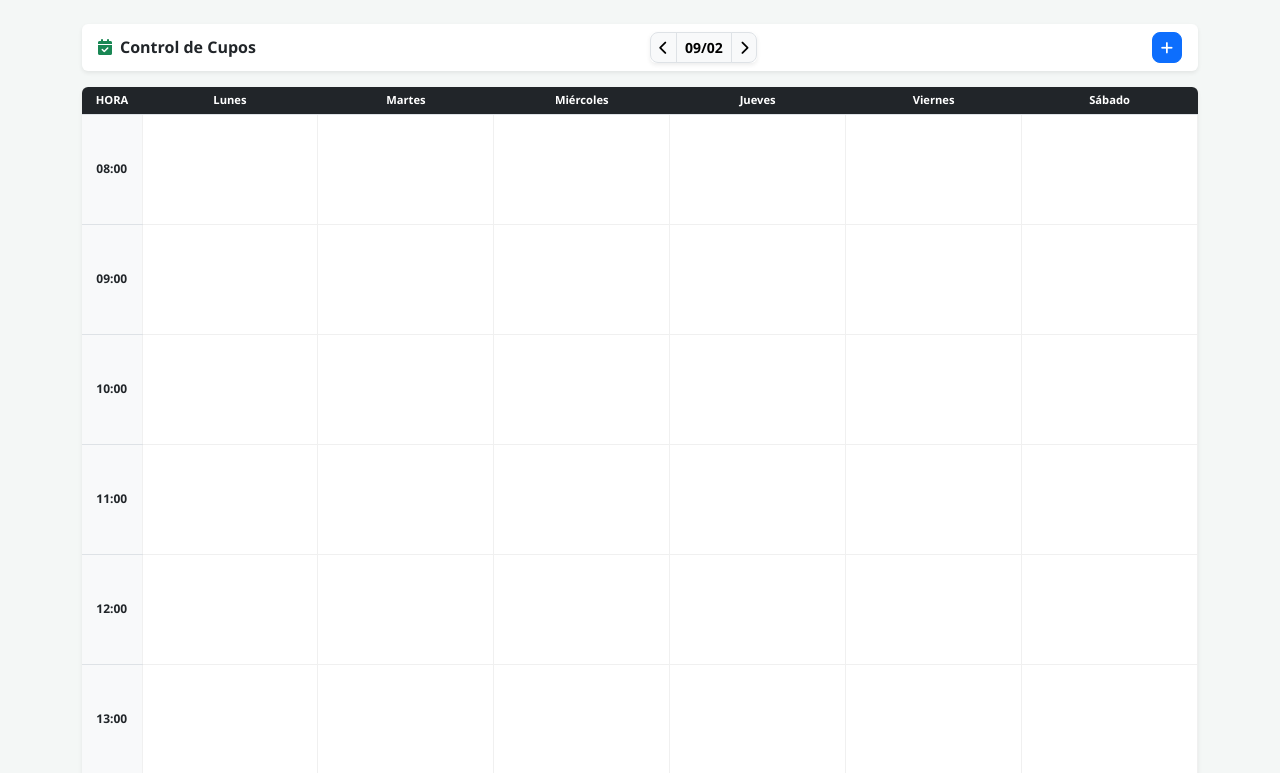
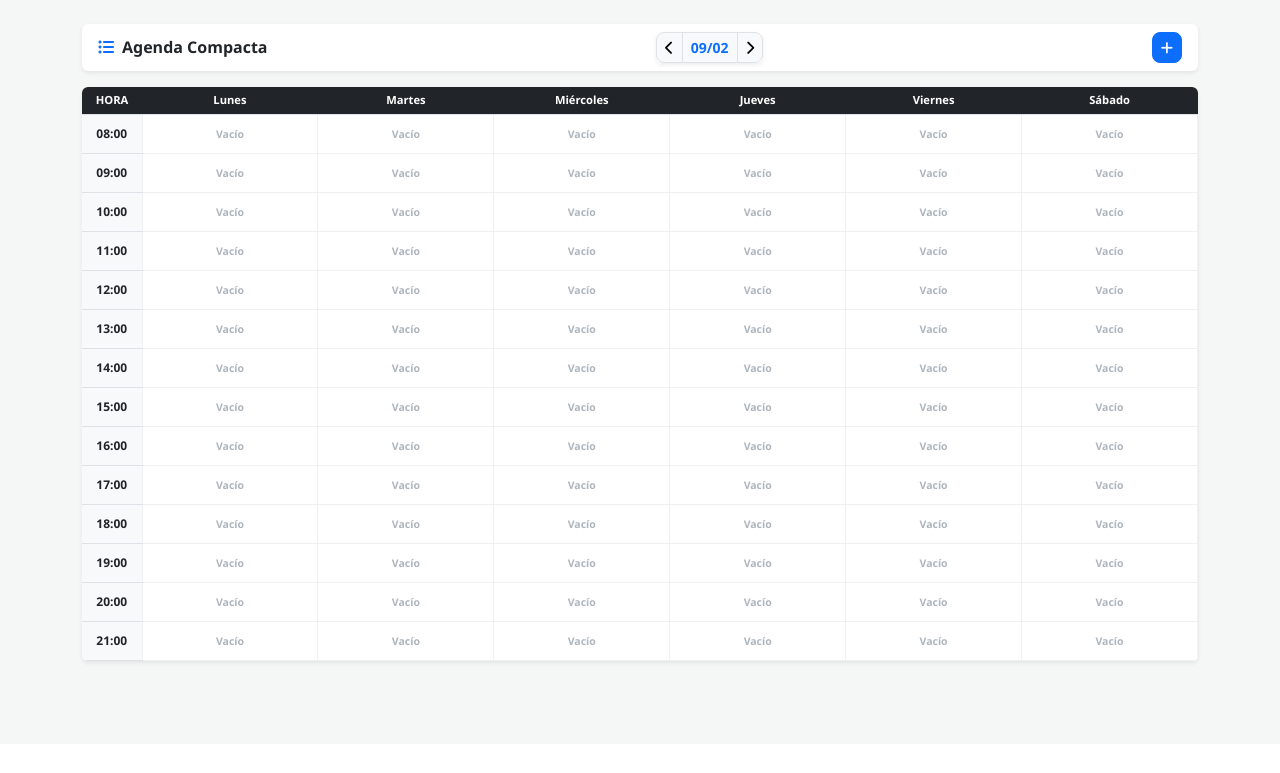
Before and after one commit to Pastormerlo/pilates-sistema, a Flask app: page /agenda in a window 1280 px wide. Shown: the part 56-829 px from the top of the page. After the commit the page ends 722 px from the top, so only its background shows below. Run offline with Flask 3, Linux system fonts and the light colour scheme; the visitor is signed in with stand-in values (Sample User, id 1); a database or web service that is not in the repository returns one stand-in record (values such as "Sample title"); some libraries are stand-ins or nearby versions.

Commit message:
Add files via upload

```diff
--- a/templates/agenda.html
+++ b/templates/agenda.html
@@ -12,54 +12,58 @@
     .col-hora { width: 60px !important; background-color: #f8f9fa; }
 
     .celda-turno {
-        height: 110px;
         vertical-align: top;
         background-color: #ffffff;
         border: 1px solid #f0f0f0;
-        padding: 2px !important;
+        padding: 0 !important; /* Quitamos padding para que el desplegable ocupe todo */
     }
 
-    .box-completo {
-        background-color: #198754;
-        color: white;
-        font-size: 0.7rem;
+    /* Estilo del Desplegable */
+    details {
+        width: 100%;
+        cursor: pointer;
+    }
+    summary {
+        padding: 10px 5px;
+        font-size: 0.75rem;
         font-weight: bold;
         text-align: center;
-        padding: 15px 5px;
-        border-radius: 4px;
-        display: flex;
-        flex-direction: column;
-        justify-content: center;
-        height: 100%;
+        list-style: none; /* Quita la flechita por defecto */
+        transition: background 0.3s;
+    }
+    summary::-webkit-details-marker { display: none; } /* Quita flecha en Safari */
+
+    /* Colores según estado */
+    .turno-vacio { color: #adb5bd; }
+    .turno-con-gente { background-color: #e7f1ff; color: #0d6efd; }
+    .turno-completo { background-color: #198754; color: white; }
+
+    .lista-desplegada {
+        padding: 5px;
+        background-color: white;
+        border-top: 1px solid #eee;
     }
 
     .alumno-chip {
         font-size: 0.65rem;
-        padding: 2px 5px;
-        background-color: #f0f7ff;
-        border-left: 3px solid #0d6efd;
-        border-radius: 2px;
+        padding: 3px 6px;
+        background-color: #f8f9fa;
+        border: 1px solid #dee2e6;
+        border-radius: 3px;
         display: flex;
         justify-content: space-between;
         align-items: center;
-        color: #084298;
-        margin-bottom: 2px;
+        margin-bottom: 3px;
     }
-    .cupo-indicador {
-        font-size: 0.6rem;
-        color: #6c757d;
-        text-align: center;
-        margin-top: 4px;
-        font-weight: bold;
-    }
+    .alumno-chip:hover { background-color: #e9ecef; }
 </style>
 
 <div class="card border-0 shadow-sm mb-3 no-print">
     <div class="card-body p-2 px-3 d-flex justify-content-between align-items-center">
-        <h6 class="fw-bold mb-0 text-dark"><i class="fas fa-calendar-check me-2 text-success"></i>Control de Cupos</h6>
+        <h6 class="fw-bold mb-0 text-dark"><i class="fas fa-list-ul me-2 text-primary"></i>Agenda Compacta</h6>
         <div class="btn-group shadow-sm">
             <a href="/agenda?fecha={{ (inicio - timedelta(days=7)).strftime('%Y-%m-%d') }}" class="btn btn-light btn-sm border"><i class="fas fa-chevron-left"></i></a>
-            <span class="btn btn-light btn-sm border fw-bold small">{{ inicio.strftime('%d/%m') }}</span>
+            <span class="btn btn-light btn-sm border fw-bold small text-primary">{{ inicio.strftime('%d/%m') }}</span>
             <a href="/agenda?fecha={{ (inicio + timedelta(days=7)).strftime('%Y-%m-%d') }}" class="btn btn-light btn-sm border"><i class="fas fa-chevron-right"></i></a>
         </div>
         <button class="btn btn-primary btn-sm" data-bs-toggle="modal" data-bs-target="#modalTurno">
@@ -83,7 +87,6 @@
                 {% for dia in ['Lunes', 'Martes', 'Miércoles', 'Jueves', 'Viernes', 'Sábado'] %}
                     <td class="celda-turno drop-zone" data-dia="{{ dia }}" data-hora="{{ h }}">
 
-                        {# Filtramos los alumnos para esta hora y día directamente #}
                         {% set alumnos_en_este_turno = [] %}
                         {% for t in turnos %}
                             {% set hora_turno = t.hora.strftime('%H:%M') if t.hora.strftime else t.hora %}
@@ -92,27 +95,32 @@
                             {% endif %}
                         {% endfor %}
 
-                        {% if alumnos_en_este_turno|length >= 6 %}
-                            <div class="box-completo">
-                                <i class="fas fa-users"></i>
-                                CUPO COMPLETO
-                                <div style="font-size: 0.6rem; opacity: 0.8;">(6 de 6)</div>
-                            </div>
+                        {% set cant = alumnos_en_este_turno|length %}
+
+                        <details>
+                            <summary class="{% if cant == 0 %}turno-vacio{% elif cant >= 6 %}turno-completo{% else %}turno-con-gente{% endif %}">
+                                {% if cant == 0 %}
+                                    <small>Vacío</small>
+                                {% elif cant >= 6 %}
+                                    <i class="fas fa-check-circle me-1"></i> COMPLETO
                                 {% else %}
-                            <div class="lista-alumnos">
+                                    {{ cant }} Alumno{% if cant > 1 %}s{% endif %}
+                                {% endif %}
+                            </summary>
+
+                            <div class="lista-desplegada">
+                                {% if cant > 0 %}
                                     {% for t in alumnos_en_este_turno %}
                                     <div class="alumno-chip draggable" draggable="true" data-id="{{ t.id }}">
                                         <span class="text-truncate">{{ t.apellido }}</span>
-                                    <a href="/eliminar_turno/{{ t.id }}?fecha_ref={{ inicio.strftime('%Y-%m-%d') }}" class="text-danger" style="text-decoration:none;">×</a>
+                                        <a href="/eliminar_turno/{{ t.id }}?fecha_ref={{ inicio.strftime('%Y-%m-%d') }}" class="text-danger ms-1" style="text-decoration:none;">×</a>
                                     </div>
                                     {% endfor %}
+                                {% else %}
+                                    <div class="text-center py-2 text-muted" style="font-size: 0.6rem;">Sin alumnos</div>
+                                {% endif %}
                             </div>
-                            {% if alumnos_en_este_turno|length > 0 %}
-                                <div class="cupo-indicador text-uppercase">
-                                    {{ 6 - alumnos_en_este_turno|length }} LIBRES
-                                </div>
-                            {% endif %}
-                        {% endif %}
+                        </details>
                     </td>
                 {% endfor %}
             </tr>
```
Lines whose indentation alone changed are shown as unchanged.
